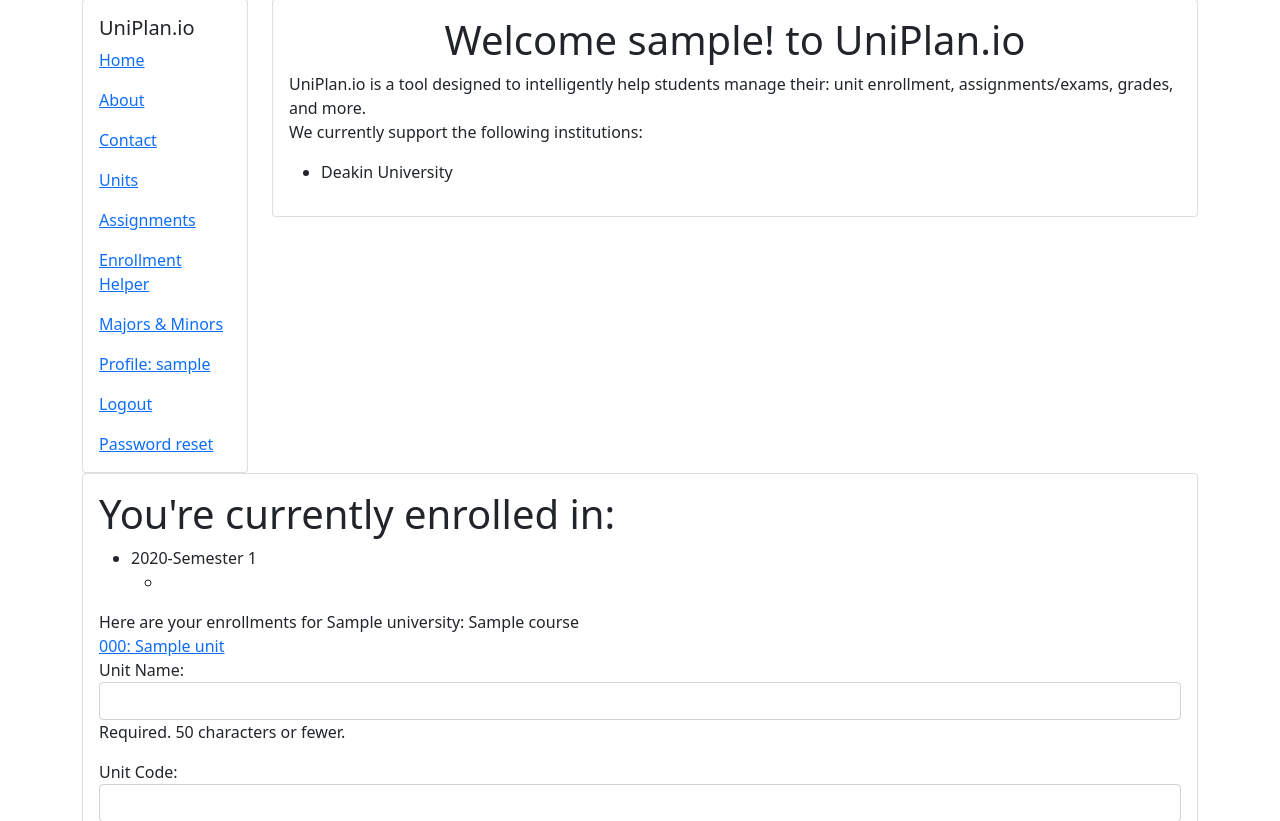
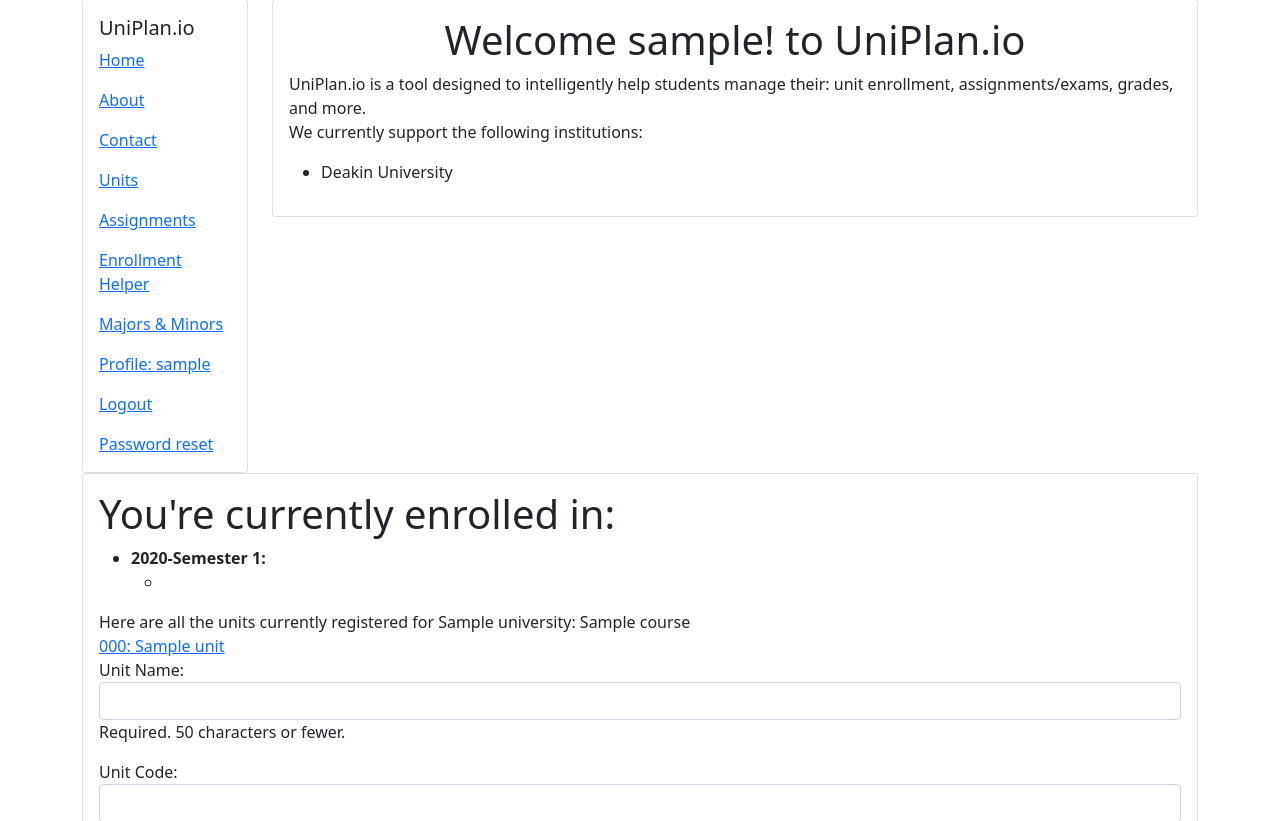
Before and after one commit to illegalbyte/uniplan, a Django app: page /units/ in a window 1280 px wide. Shown: the part 25-846 px from the top of the page. Run offline with Django 4.2, Linux system fonts and the light colour scheme; a user stored in the database is signed in; tables that the repository leaves empty hold one stand-in row (values such as "Sample post"); some libraries are stand-ins or nearby versions.

Commit message:
document

```diff
--- a/app_uniplan/templates/app_uniplan/create_units.html
+++ b/app_uniplan/templates/app_uniplan/create_units.html
@@ -3,9 +3,10 @@
 {% block content %}
 <h1>You're currently enrolled in:</h1>
 <ul>
+	{% comment %} This sorts your units into a list of enrollments grouped by semester {% endcomment %}
 		{% regroup enrollments by semester as enrollments_list %}
 		{% for semester in enrollments_list %}
-		<li>{{ semester.grouper }}</li>
+		<li><b>{{ semester.grouper }}:</b></li>
 		<ul>
 			{% for enrollment in semester.list %}
 				<li><a href="{{enrollment.unit.unit_code}}">{{enrollment.unit}}</a></li>
@@ -14,7 +15,7 @@
 		{% endfor %}
 </ul>
 
-Here are your enrollments for {{ user.student_profile.university }}: {{ user.student_profile.course }}
+Here are all the units currently registered for {{ user.student_profile.university }}: {{ user.student_profile.course }}
 <br>
 {% for unit in units %}
 
```
